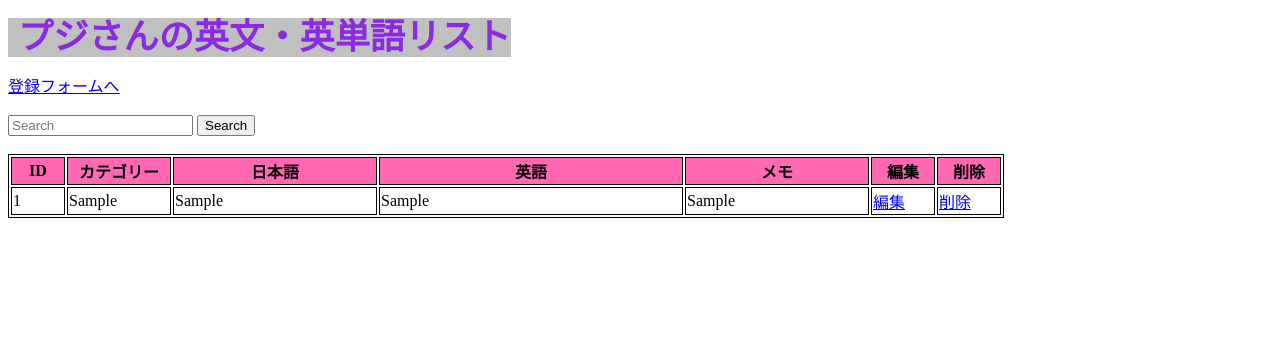
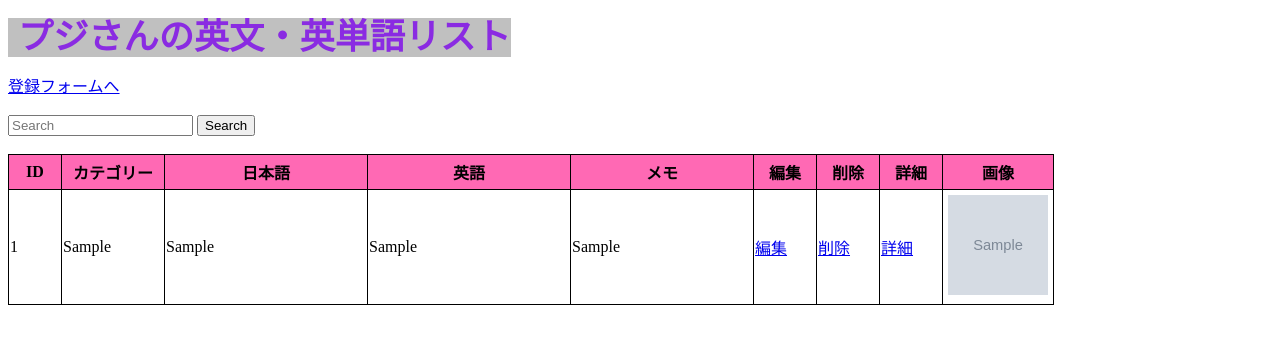
Before and after one commit to puji8493/english_list_rev2, a Django app: page /english_list/ in a window 1280 px wide; the page is wider, and only the part inside the window is pictured. Shown: the top 344 px of that part. Run offline with Django 4.2, Linux system fonts and the light colour scheme; tables that the repository leaves empty hold one stand-in row (values such as "Sample post"); grey boxes marked "Sample" are stand-in pictures.

Commit message:
画像イメージ追加するようにした

```diff
--- a/config/urls.py
+++ b/config/urls.py
@@ -1,8 +1,16 @@
+from django.conf import settings # 画像を表示する設定
+from django.conf.urls.static import static # 画像を表示する設定
 from django.contrib import admin
 from django.urls import path,include
+
+
 
 urlpatterns = [
     path('admin/', admin.site.urls),
     path('', include('top.urls'), name="top"),
     path('english_list/',include('english_list.urls'),name="english_list"),
  ]
+
+"""画像を表示する設定 settingsがDEBUGの場合、MEDIA_URLとMEDIA_ROOTをurlpatternsに保存する"""
+if settings.DEBUG:
+    urlpatterns += static(settings.MEDIA_URL, document_root=settings.MEDIA_ROOT)
--- a/english_list/models.py
+++ b/english_list/models.py
@@ -16,6 +16,7 @@ class WordLists(models.Model):
     ja_word = models.CharField('日本語', max_length=300)
     en_word = models.TextField('英語')
     memo = models.TextField('メモ')
+    file = models.ImageField(upload_to='media/images/', blank=True)
 
     def __str__(self):
         return '<WordLists ☆ id=' + str(self.id) + ',' + self.ja_word + ',' + self.en_word + ',' + self.memo + '>'
--- a/english_list/static/english_list/css/style.css
+++ b/english_list/static/english_list/css/style.css
@@ -1,5 +1,5 @@
 body{
-    width: 1350px;
+    width: max-width;
     background-color: white;
 
 }
@@ -22,10 +22,10 @@ th {
     background-color: hotpink;
 }
 
-table{
-    border: solid 1px;
+table {
+    border-collapse: collapse;
+    border: 1px solid black;
 }
-
 .th_id,.td_id {
     width: 50px;
     border: solid 1px;
@@ -39,7 +39,7 @@ table{
     border: solid 1px;
 }
 .th_en_word,.td_en_word{
-    width:300px;
+    width:200px;
     border: solid 1px;
 }
 .th_memo,.td_memo{
@@ -55,3 +55,13 @@ table{
     width:60px;
     border: solid 1px;
 }
+.th_detali,.td_detail{
+    width:60px;
+    border: solid 1px;
+}
+.th_image,
+.td_image {
+  border: 1px solid black;
+  padding: 5px; /* セル内に余白を設定する場合 */
+  text-align: center; /* セル内のテキストを中央寄せにする場合 */
+}
--- a/english_list/templates/english_list/form_create_view.html
+++ b/english_list/templates/english_list/form_create_view.html
@@ -8,7 +8,8 @@
     <h1>登録フォーム</h1>
 
     <div class="container">
-        <form method="post">
+        <form method="post" enctype="multipart/form-data">
+
             {{ form.as_p }}
             {% csrf_token %}
             <input type="submit" class="btn btn-primary" value="Submit">
--- a/english_list/templates/english_list/list_word.html
+++ b/english_list/templates/english_list/list_word.html
@@ -27,6 +27,8 @@
             <th class="th_memo">メモ</th>
             <th class="th_edit">編集</th>
             <th class="th_delete">削除</th>
+            <th class="th_detail">詳細</th>
+            <th class="th_image">画像</th>
         </tr>
 
         {% for object in object_list %}
@@ -38,6 +40,12 @@
             <td class="td_memo">{{object.memo}}</td>
             <td class="td_edit"><a href="{% url 'english_list:edit_word' object.id %}">編集</a></td>
             <td class="td_delete"><a href="{% url 'english_list:delete_word' object.id %}">削除</a></td>
+            <td class="td_detail"><a href="{% url 'english_list:detail_word' object.id %}">詳細</a></td>
+            {% if object.file %}
+                <td class="td_image"><img width="100px" height="100px" src="{{ object.file.url }}"></td>
+            {% else %}
+                <td class="td_image">No image</td>
+            {% endif %}
         </tr>
         {% endfor %}
 
--- a/english_list/templates/english_list/update_word.html
+++ b/english_list/templates/english_list/update_word.html
@@ -6,7 +6,7 @@
 </head>
 <body>
 
-<form method="post">
+<form method="post" enctype="multipart/form-data">
     {% csrf_token %}
     {{ form.as_p }}
     <input type="submit" value="更新">
--- a/english_list/templates/english_list/word.html
+++ b/english_list/templates/english_list/word.html
@@ -10,5 +10,11 @@
     <p>日本語：{{ object.ja_word }}</p>
     <p>英語：{{ object.en_word }}</p>
     <p>メモ：{{ object.memo }}</p>
+    {% if object.file %}
+        <p><img width="200px" height="200px" src="{{ object.file.url }}"></p>
+    {% else %}
+        <p>No image available</p>
+    {% endif %}
+
 </body>
 </html>
--- a/english_list/urls.py
+++ b/english_list/urls.py
@@ -1,14 +1,14 @@
 from django.urls import path
 from . import views
-from .views import IndexView, FormView, WordDetailView, WordUpdateView, WordDeleteView, WordListView
+from .views import IndexView, FormView, WordDetailView, WordUpdateView, WordDeleteView, WordListView,CreateWordView
 
 app_name = 'english_list'
 urlpatterns = [
     path('', WordListView.as_view(), name='list_word'),
-    path('input_form/', FormView.as_view(), name='form_create_view'),
-    path('detail_word/<int:pk>', WordDetailView.as_view(), name='detail_word'),
-    path('edit_word/<int:pk>', WordUpdateView.as_view(), name='edit_word'),
-    path('delete_word/<int:pk>', WordDeleteView.as_view(), name='delete_word'),
+    path('input_form/', CreateWordView.as_view(), name='form_create_view'),
+    path('detail_word/<int:pk>/', WordDetailView.as_view(), name='detail_word'),
+    path('edit_word/<int:pk>/', WordUpdateView.as_view(), name='edit_word'),
+    path('delete_word/<int:pk>/', WordDeleteView.as_view(), name='delete_word'),
     path('test', IndexView.as_view(), name='index'),
 
 ]
--- a/english_list/views.py
+++ b/english_list/views.py
@@ -3,15 +3,20 @@ from .models import WordLists
 from . import forms
 from django.views.generic.base import View
 from django.views.generic.detail import DetailView
-from django.views.generic.edit import UpdateView, DeleteView
+from django.views.generic.edit import UpdateView, DeleteView, CreateView
 from django.urls import reverse_lazy
 from django.views.generic.list import ListView
 from django.db.models import Q
+from django.http import HttpResponseRedirect
+from .forms import UpdatePictureForm
 from django.shortcuts import resolve_url
+
 
 # appフォルダ/templats/english_listにしたので、パスの指定は'english_list/〇〇.html'
 
 class WordListView(ListView):
+    """一覧表示"""
+
     model = WordLists
     template_name = 'english_list/list_word.html'
 
@@ -23,17 +28,80 @@ class WordListView(ListView):
         # :=は代入式
         if keyword := query.get('keyword'):
             queryset = queryset.filter(
-                Q(ja_word__icontains=keyword)|Q(en_word__icontains=keyword)|Q(memo__icontains=keyword)
+                Q(ja_word__icontains=keyword) | Q(en_word__icontains=keyword) | Q(memo__icontains=keyword)
             )
         return queryset.order_by('id')
 
-    def get_context_data(self,**kwargs):
+    def get_context_data(self, **kwargs):
         context = super().get_context_data(**kwargs)
-        context['keyword'] = self.request.GET.get('keyword','')
+        context['keyword'] = self.request.GET.get('keyword', '')
         return context
 
 
+class CreateWordView(CreateView):
+    """新規登録"""
+
+    model = WordLists
+    template_name = 'english_list/form_create_view.html'
+    form_class = forms.UserForm
+    success_url = reverse_lazy('english_list:list_word')
+
+    def form_valid(self, form):
+        form.save()
+        return super().form_valid(form)
+
+
+class WordDetailView(DetailView):
+    """詳細表示"""
+
+    model = WordLists
+    template_name = 'english_list/word.html'
+    form_class = forms.UserForm
+
+    def get_context_data(self, **kwargs):
+        context = super().get_context_data(**kwargs)
+        context['form'] = UpdatePictureForm(instance=self.object)
+        return context
+
+    def post(self, request, *args, **kwargs):
+        self.object = self.get_object()
+        form = UpdatePictureForm(request.POST, request.FILES, instance=self.object)
+        if form.is_valid():
+            form.save()
+            return HttpResponseRedirect(self.object.get_absolute_url())
+        else:
+            return self.render_to_response(self.get_context_data(form=form))
+# このコードでは、get_context_dataメソッドでフォームをcontextに渡し、postメソッドでフォームのデータを受け取って保存します。また、get_context_dataメソッドでフォームに現在のWordListsオブジェクトを渡して、フォームに初期値を設定します。
+
+
+class WordUpdateView(UpdateView):
+    """編集のビュー"""
+
+    model = WordLists
+    template_name = 'english_list/update_word.html'
+    form_class = forms.WordUpdateForm
+
+    def get_success_url(self):
+        print(self.object)
+        return reverse_lazy('english_list:list_word')
+
+    def form_valid(self, form):
+        """フォームのバリデーションが成功したときに呼ばれるメソッド
+           このメソッドをいれないと画像が保存されなかった"""
+
+        form.save()
+        return super().form_valid(form)
+
+
+class WordDeleteView(DeleteView):
+    model = WordLists
+    template_name = 'english_list/delete_word.html'
+    success_url = reverse_lazy('english_list:list_word')
+
+
 """WordListViewクラスに変更"""
+
+
 class IndexView(View):
     def get(self, request, *args, **kwargs):
         data = WordLists.objects.all()
@@ -43,6 +111,8 @@ class IndexView(View):
 
 
 class FormView(View):
+    """新規登録"""
+
     def get(self, request, *args, **kwargs):
         form = forms.UserForm()
         return render(request, 'english_list/form_create_view.html', {'form': form})
@@ -53,29 +123,3 @@ class FormView(View):
             form.save()
             form = forms.UserForm()
         return render(request, 'english_list/form_create_view.html', {'form': form})
-
-
-class WordDetailView(DetailView):
-    model = WordLists
-    template_name = 'english_list/word.html'
-
-    # def get_context_data(self, **kwargs):
-    #     context = super().get_context_data(**kwargs)
-    #     return context
-
-
-class WordUpdateView(UpdateView):
-    model = WordLists
-    template_name = 'english_list/update_word.html'
-    form_class = forms.WordUpdateForm
-
-    def get_success_url(self):
-        print(self.object)
-        # return resolve_url('english_list:index')
-        # return reverse_lazy('english_list:edit_word',kwargs={'pk':self.object.id})
-        return reverse_lazy('english_list:list_word')
-
-class WordDeleteView(DeleteView):
-    model = WordLists
-    template_name = 'english_list/delete_word.html'
-    success_url = reverse_lazy('english_list:list_word')
```
Also changed, not shown: config/settings.py (+9 -1 lines), english_list/forms.py (+13 -0 lines).
